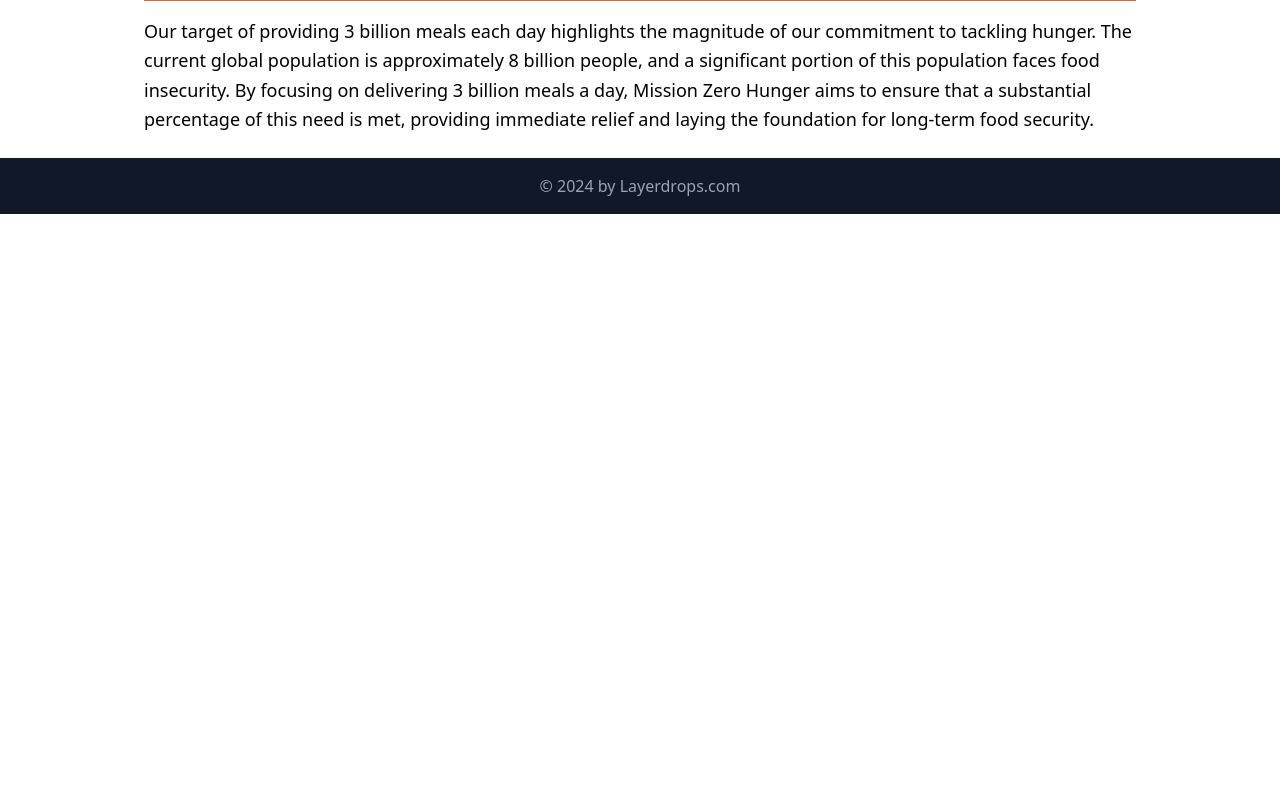
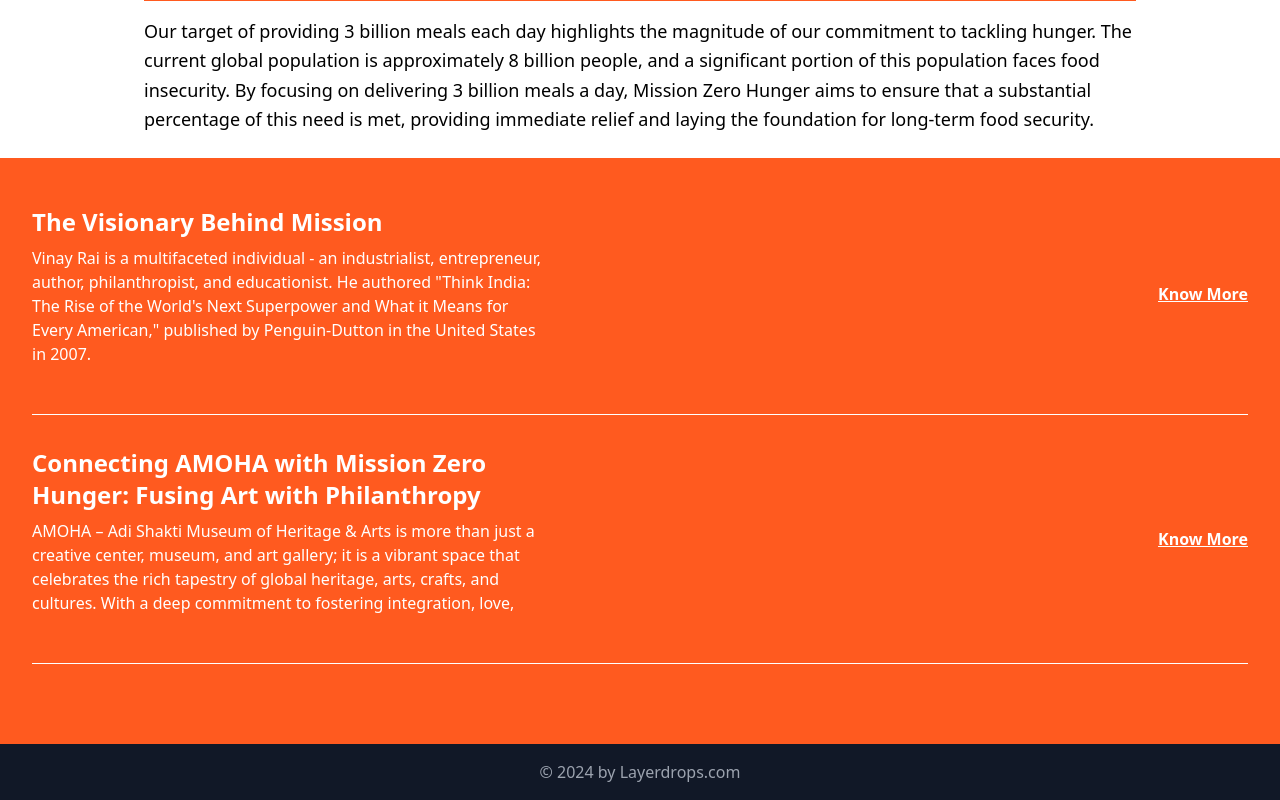
Before and after one commit to themediamaker/zerohunger, a Next.js app: page /our-mission in a window 1280 px wide. Shown: the part 609-1409 px from the top of the page. Before the commit the page ends 823 px from the top, so only its background shows below. Built offline with nearby package versions, Linux system fonts and the light colour scheme.

Commit message:
update mission

```diff
--- a/src/Components/Mission.js
+++ b/src/Components/Mission.js
@@ -3,7 +3,7 @@
 import React from 'react';
 import Header from '../Layout/Comman/Header';
 import Footer from '../Layout/Comman/Footer';
-
+import ProgramsSection from "../Components/ProgramsSection "
 const Mission = () => {
   return (
     <>
@@ -23,6 +23,9 @@ const Mission = () => {
           Our target of providing 3 billion meals each day highlights the magnitude of our commitment to tackling hunger. The current global population is approximately 8 billion people, and a significant portion of this population faces food insecurity. By focusing on delivering 3 billion meals a day, Mission Zero Hunger aims to ensure that a substantial percentage of this need is met, providing immediate relief and laying the foundation for long-term food security.
         </p>
       </div>
+      <div className="w-full">
+                <ProgramsSection />
+            </div>
       <Footer />
     </>
   );
```
